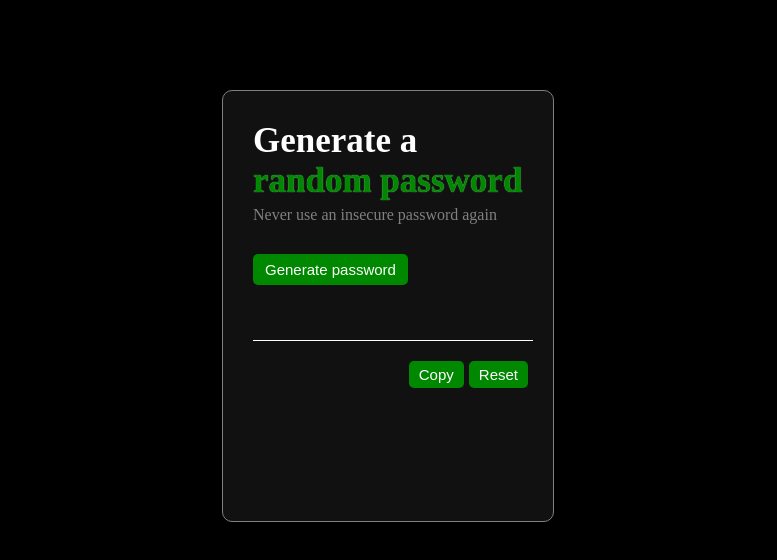
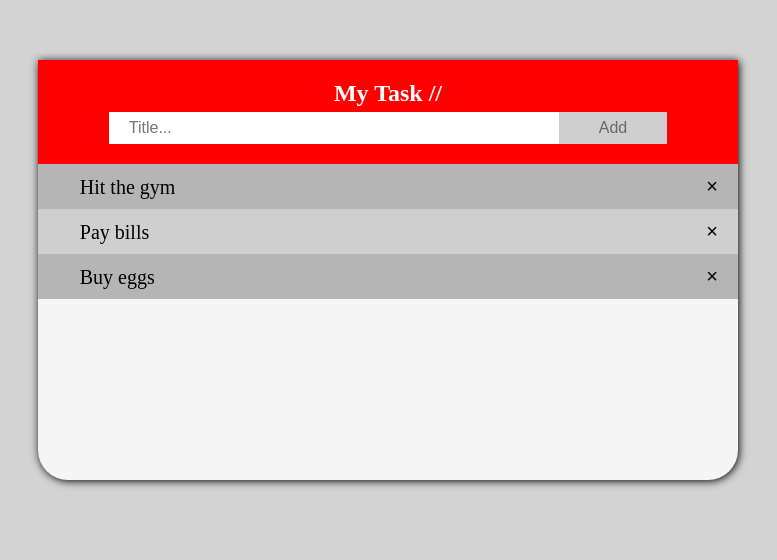
Before and after one commit to duongtuanthuy/my-first-learn-html-css, a plain HTML site: page index.html in a window 1280 px wide. Shown: the whole page, without its empty margins (252-1029 px from the left). Drawn offline with Linux system fonts and the light colour scheme.

Commit message:
todo list vụng về

```diff
--- a/index.css
+++ /dev/null
@@ -1,121 +0,0 @@
-body {
-    background-color: black;
-    display: flex;
-    justify-content: center;
-    margin-top: 90px;
-}
-
-.outer-container {
-    background-color: #111111;
-    padding-left: 30px;
-    padding-top: 30px;
-    width: 300px;
-    height: 400px;
-    border-radius: 10px;
-    border: 1px solid gray;
-}
-
-.outer-container:hover {
-    box-shadow: 0 0 5px white;
-}
-
-#password-generator-title {
-    display: flex;
-    flex-direction: column;
-}
-
-#password-generator-w {
-    font-size: 35px;
-    font-weight: bold;
-    color: white;
-}
-
-#password-generator-gr {
-    font-size: 35px;
-    font-weight: bold;
-    color: #008800;
-    text-shadow: 0 0 1px lightgreen;
-}
-
-#password-hint {
-    color: gray;
-    margin-top: 5px;
-}
-
-#generate-password-btn {
-    margin-top: 30px;
-    padding: 7px 12px;
-    font-size: 15px;
-    color: white;
-    background-color: #008800;
-    border: none;
-    border-radius: 5px;
-    cursor: pointer;
-}
-
-#generate-password-btn:hover {
-    box-shadow: 0 0 4px white;
-    text-shadow: 0 0 1px white;
-}
-
-#generate-password-btn:active {
-    transform: translateY(1px);
-}
-
-#password-answer {
-    display: flex;
-    align-items: end;
-    margin-top: 20px;
-    border-bottom: 1px solid white;
-    padding-bottom: 5px;
-    width: 280px;
-    height: 30px;
-    font-size: 20px;
-    color: white;
-}
-
-#footer-console {
-    display: flex;
-    justify-content: end;
-    gap: 5px;
-    padding-right: 25px;
-    margin-top: 20px;
-}
-
-#copy-btn {
-    padding: 5px 10px;
-    font-size: 15px;
-    color: white;
-    background-color: #008800;
-    border: none;
-    border-radius: 5px;
-    cursor: pointer;
-}
-
-#copy-btn:hover {
-    box-shadow: 0 0 4px white;
-    text-shadow: 0 0 1px white;
-}
-
-#copy-btn:active {
-    transform: translateY(1px);
-}
-
-#reset-btn {
-    padding: 5px 10px;
-    font-size: 15px;
-    color: white;
-    background-color: #008800;
-    border: none;
-    border-radius: 5px;
-    cursor: pointer;
-}
-
-#reset-btn:active {
-    transform: translateY(1px);
-}
-
-#reset-btn:hover {
-    box-shadow: 0 0 4px white;
-    text-shadow: 0 0 1px white;
-}
--- a/index.html
+++ b/index.html
@@ -2,27 +2,46 @@
 
 <html>
     <head>
-        <title>Password Generator</title>
-        <link rel="stylesheet" href="index.css">
+        <title>Todo list</title>
+        <link rel="stylesheet" href="style.css">
     </head>
     <body>
-        <div class="outer-container">
-            <div id="password-generator-title">
-                <span id="password-generator-w">Generate a</span>
-                <span id="password-generator-gr">random password</span>
-                <label id="password-hint">Never use an  insecure password again</label>
+        <div id="todo-container">
+            <div id="todo-header">
+                <p id="todo-title-text">My Task //</p>
+                <div id="todo-create-task">
+                    <input id="input-new-task" type="text" placeholder="Title...">
+                    <button id="add-btn">Add</button>
+                </div>
             </div>
-            <div>
-                <button id="generate-password-btn" onclick="generatePassword()">Generate password</button>
-            </div>
-            <div>
-                <p id="password-answer"></p>
-            </div>
-            <div id="footer-console">
-                <button id="copy-btn" onclick="copyPassword()">Copy</button>
-                <button id="reset-btn" onclick="resetPassword()">Reset</button>
+            <div id="todo-list">
+                <ul id="ul-el">
+                    <li class="todo-task">
+                        <span>
+                            <span class="checked-icon">&#10003;</span>
+                            <span class="task-text">Hit the gym</span>
+                        </span>
+                        <button class="delete-btn">&times;</button>
+                    </li>
+
+                    <li class="todo-task">
+                        <span>
+                            <span class="checked-icon">&#10003;</span>
+                            <span class="task-text">Pay bills</span>
+                        </span>
+                        <button class="delete-btn">&times;</button>
+                    </li>
+
+                    <li class="todo-task">
+                        <span>
+                            <span class="checked-icon">&#10003;</span>
+                            <span class="task-text">Buy eggs</span>
+                        </span>
+                        <button class="delete-btn">&times;</button>
+                    </li>
+                </ul>
             </div>
         </div>
-        <script src="index.js"></script>
+        <script src="script.js"></script>
     </body>
 </html>
--- a/index.js
+++ /dev/null
@@ -1,48 +0,0 @@
-const numbers = [0, 1 , 2, 3, 4, 5, 6, 7, 8, 9]
-let alphabet = ["a", "b", "c", "d", "e", "f", "g", "h", "j", "k"]
-const synthetic = [0, 1 , 2, 3, 4, 5, 6, 7, 8, 9, "a", "b", "c",
-"d", "e", "f", "g", "h", "j", "k", "@", "!", "$", "%"]
-
-let lengthOfPassword = 7
-let passwordEd = ""
-let passwordAnswer = document.getElementById("password-answer")
-
-function generatePassword() {
-    passwordEd = ""
-    passwordAnswer.style.color = "white"
-    passwordAnswer.style.fontSize = "20px"
-
-    for (let i=0; i<lengthOfPassword; i++) {
-        let randomIndex = Math.floor(Math.random() * synthetic.length)
-        passwordEd += synthetic[randomIndex]
-    }
-    passwordAnswer.textContent = passwordEd
-}
-
-function resetPassword() {
-    if (passwordEd === "") {
-    passwordAnswer.textContent =
-    "Cannot reset because a password has not been created."
-    passwordAnswer.style.color = "red"
-    passwordAnswer.style.fontSize = "15px"
-    }
-    else {
-        passwordEd = ""
-        passwordAnswer.textContent = passwordEd
-    }
-}
-
-function copyPassword() {
-    if (passwordEd !== "") {
-    navigator.clipboard.writeText(passwordEd)
-    passwordAnswer.style.color = "gray"
-    passwordAnswer.style.fontSize = "15px"
-    passwordAnswer.textContent = "\"" + passwordEd +
-    "\" " + "has been saved to clipboard."
-    }
-    else {
-    passwordAnswer.style.color = "gray"
-    passwordAnswer.style.fontSize = "15px"
-    passwordAnswer.textContent = "Create password to copy!!!"
-    }
-}
--- /dev/null
+++ b/script.js
@@ -0,0 +1,39 @@
+const inputNewTask = document.getElementById("input-new-task")
+const addBtn = document.getElementById("add-btn")
+const deleteBtn = document.getElementById("delete-btn")
+const ulEl = document.getElementById("ul-el")
+
+function renderList() {
+    let newTask = `
+    <li class="todo-task">
+        <span>
+            <span class="checked-icon">&#10003;</span>
+            <span class="task-text">
+                ${inputNewTask.value}
+            </span>
+        </span>
+        <button class="delete-btn">&times;</button>
+    </li>
+    `
+    ulEl.innerHTML += newTask
+}
+
+addBtn.addEventListener("click", () => {
+    if (inputNewTask.value === "") {
+        alert("You must to write something")
+    }
+    else {
+        renderList()
+        inputNewTask.value = ""
+    }
+})
+
+ulEl.addEventListener("click", function(object) {
+    if (object.target.classList.contains("delete-btn")) {
+        const taskItem = object.target.parentElement
+        taskItem.remove()
+    }
+    else if (object.target.closest(".todo-task")) {
+        object.target.closest(".todo-task").classList.toggle("isChecked")
+    }
+})
--- /dev/null
+++ b/style.css
@@ -0,0 +1,136 @@
+body {
+    margin: 0;
+    display: flex;
+    justify-content: center;
+    background-color: lightgray;
+}
+
+#todo-container {
+    background-color: #f5f5f5;
+    display: flex;
+    flex-direction: column;
+    margin-top: 60px;
+    padding-bottom: 20px;
+    width: 700px;
+    overflow: hidden;
+    border-radius: 0 0 30px 30px;
+    box-shadow: 1px 1px 8px black;
+    border: none;
+    min-height: 400px;
+}
+
+#todo-header {
+    background-color: red;
+    padding: 20px 0;
+    margin: 0;
+    gap: 0;
+    display: flex;
+    flex-direction: column;
+    align-items: center;
+    gap: 5px;
+}
+
+#todo-title-text {
+    color: white;
+    margin: 0;
+    font-size: 24px;
+    font-weight: bold;
+}
+
+#todo-create-task {
+    display: flex;
+}
+
+#input-new-task {
+    padding: 5px 20px;
+    box-sizing: border-box;
+    width: 450px;
+    font-size: 1rem;
+    border: none;
+}
+
+#add-btn {
+    margin: 0;
+    padding: 7px 40px;
+    font-size: 1rem;
+    border: none;
+    background-color: #cfcfcf;
+    color: #696969;
+    cursor: pointer;
+}
+
+#add-btn:hover {
+    background-color: #b5b5b5;
+}
+
+#add-btn:active {
+    transform: translateY(1px);
+}
+
+#todo-list {
+    margin: 0;
+    padding: 0;
+}
+
+#ul-el {
+    margin: 0;
+    padding: 0;
+}
+
+.todo-task {
+    display: flex;
+    justify-content: space-between;
+    align-items: center;
+    background-color: #cfcfcf;
+    list-style-type: none;
+    font-size: 1rem;
+    padding: 0 0 0 20px;
+    box-sizing: border-box;
+    height: 45px;
+    font-size: 20px;
+    cursor: pointer;
+}
+
+.checked-icon {
+    visibility: hidden;
+}
+
+.isChecked .checked-icon{
+    visibility: visible;
+}
+
+#todo-list .todo-task.isChecked .task-text{
+    text-decoration: line-through;
+}
+
+#todo-list .todo-task.isChecked {
+    background-color: #696969;
+    color: whitesmoke;
+}
+
+#todo-list .todo-task.isChecked .delete-btn {
+    color: whitesmoke;
+}
+
+#todo-list li:nth-child(odd) {
+    background-color: #b5b5b5;
+}
+
+#todo-list li:hover {
+    background-color: #9c9c9c;
+}
+
+.delete-btn {
+    background-color: inherit;
+    box-sizing: border-box;
+    font-size: 20px;
+    height: 100%;
+    border: none;
+    margin: 0;
+    padding: 0 20px;
+    cursor: pointer;
+}
+
+.delete-btn:hover {
+    background-color: red;
+}
```
